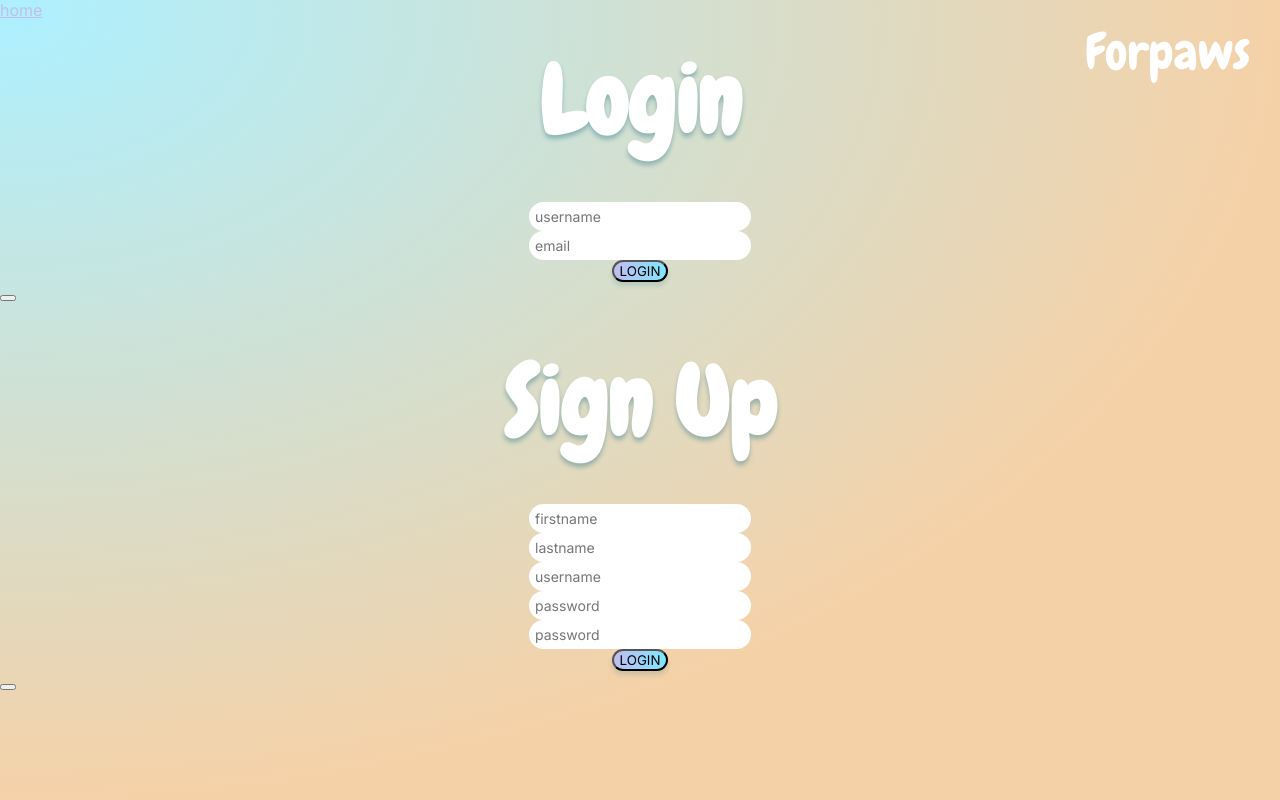
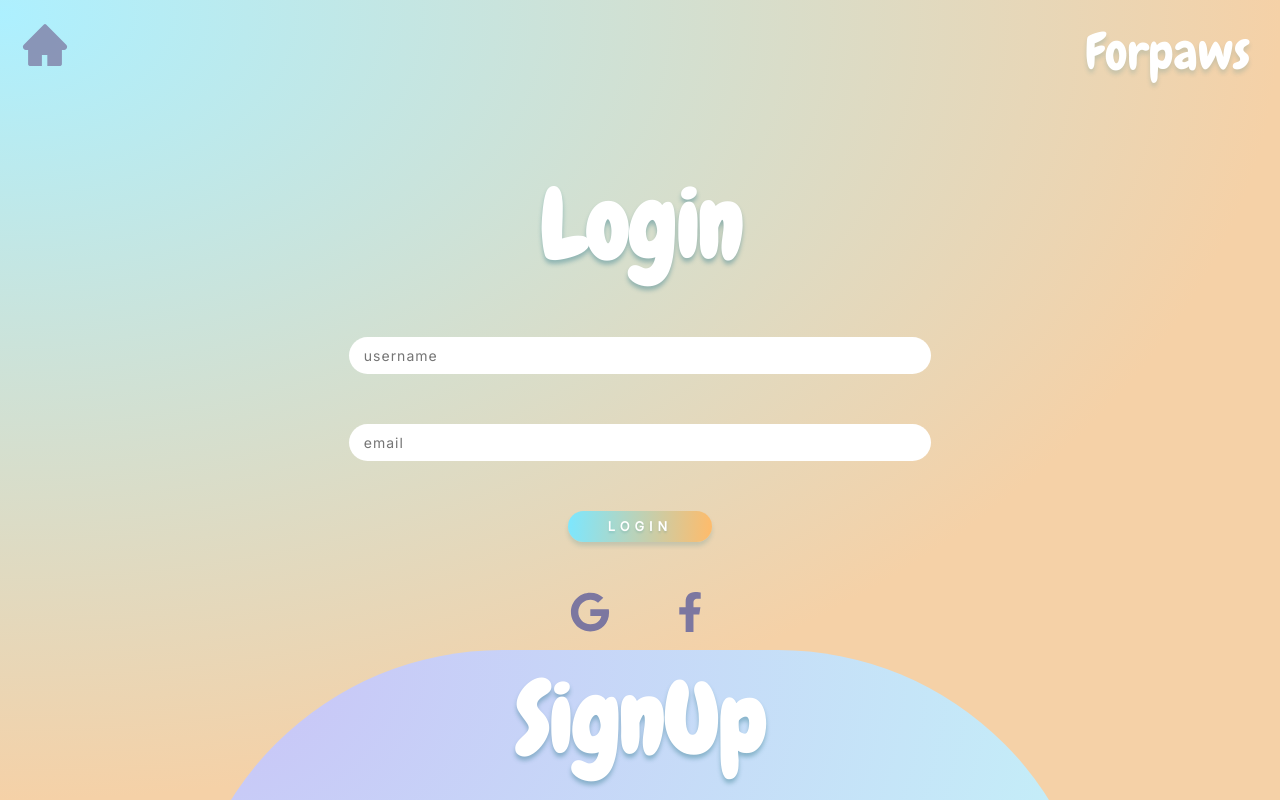
Before and after one commit to MeowDevCU/forpaws, a React (Create React App) app: page /login in a window 1280 px wide. Shown: the top 800 px of the page. Built offline with nearby package versions, Linux system fonts and the light colour scheme.

Commit message:
working pages, semi functional login page (awaiting animations)

```diff
--- a/public/index.html
+++ b/public/index.html
@@ -24,7 +24,7 @@
       work correctly both with client-side routing and a non-root public URL.
       Learn how to configure a non-root public URL by running `npm run build`.
     -->
-    <title>React App</title>
+    <title>Forpaws</title>
   </head>
   <body>
     <noscript>You need to enable JavaScript to run this app.</noscript>
--- a/src/App.css
+++ b/src/App.css
@@ -10,11 +10,9 @@ header {
 }
 
 .App-header {
-   background-image: radial-gradient(
-         100% 100% at 0% 0%,
+   background-image: radial-gradient(100% 100% at 0% 0%,
          #adf0ff 0%,
-         transparent 90%
-      ),
+         transparent 90%),
       radial-gradient(100% 100% at 100% 0%, #ffd29c 0%, transparent 90%);
 }
 
@@ -31,6 +29,7 @@ h1 {
    font-size: 50px;
    margin: 20px 30px 0;
    text-align: right;
+   text-shadow: 0 4px 4px var(--shadowBlue);
 }
 
 .who-to-follow {
@@ -95,6 +94,5 @@ h3 {
 
 .search_bar input[type="text"] {
    box-shadow: 0 1px 4px 0 var(--shadowBlue);
-   width: calc(100% - 12px);
    height: 25px;
 }
--- a/src/Home_page/home.css
+++ b/src/Home_page/home.css
@@ -4,7 +4,10 @@
    color: white;
    position: absolute;
    z-index: 1;
-   font-size: 18px;
+   letter-spacing: 5px;
+   font-size: 0.8em;
+   font-weight: bold;
+   text-shadow: 0 2px 2px var(--shadowBlue);
    margin: 30px;
-   padding: 7px 40px;
+   padding: 9px 40px;
 }
--- a/src/Home_page/home.js
+++ b/src/Home_page/home.js
@@ -16,7 +16,7 @@ const Home = () => {
             <h1>Forpaws</h1>
          </div></header>
          {getAuth().currentUser != null ? <Nav /> : <Link to="..\login">
-            <div className=" dark-btn login-btn">Login/signup</div>
+            <div className=" dark-btn login-btn">LOGIN/SIGNUP</div>
          </Link>}
          { }
       </>
--- a/src/Login_page/login.css
+++ b/src/Login_page/login.css
@@ -4,12 +4,15 @@ header {
 } */
 @import "../root.css";
 
-.login-background {
+#login-page {
   position: absolute;
+  display: flex;
+  justify-content: center;
   top: 0;
   background-image: radial-gradient(100% 98.2% at 0% 1.8%, #ADF0FF 0%, #F5D1A7 100%);
   width: 100%;
   height: 100vh;
+  /* overflow: hidden; */
 }
 
 h4 {
@@ -19,11 +22,81 @@ h4 {
   text-align: center;
   color: #FFFFFF;
   text-shadow: 0px 4px 4px rgba(45, 121, 137, 0.4);
-  margin: 40px;
+  margin-bottom: 40px;
+}
+
+
+.login-form input,
+.signup-form input {
+  display: block;
+  margin: 50px auto;
+}
+
+.input-short input {
+  margin: 0;
+}
+
+
+.login-background,
+.signup-background {
+  display: flex;
+  justify-content: center;
+  align-items: center;
+  width: 70vw;
+  padding: 10px;
+  border-radius: 40vh;
+}
+
+.login-background {
+  margin: auto;
+}
+
+.signup-background {
+  background-image: radial-gradient(100% 98.2% at 0% 1.8%, #C9C2F7 0%, #C4EEF8 100%);
+  position: absolute;
+  top: calc(100vh - 150px);
+  padding-bottom: 40px;
 }
 
 .login,
-#login-form input {
-  display: block;
-  margin: auto;
+.signup {
+  width: 65%;
 }
+
+.input-short {
+  display: flex;
+  align-items: baseline;
+  gap: 20px;
+}
+
+#login-page input[type="text"] {
+  height: 25px;
+}
+
+#login-page input[type="submit"] {
+  color: white;
+  font-weight: bold;
+  letter-spacing: 5px;
+  font-size: 0.8em;
+  text-shadow: 0 2px 2px var(--shadowBlue);
+  padding: 8px 40px;
+}
+
+.extra-login-options {
+  display: flex;
+  gap: 40px;
+  justify-content: center;
+  color: var(--darkpurple);
+}
+
+.extra-login-options .nav-icon {
+  min-width: 40px;
+  min-height: 40px;
+}
+
+.home {
+  min-width: 50px;
+  min-height: 50px;
+  opacity: 75%;
+  margin: 20px;
+}
--- a/src/Login_page/login.js
+++ b/src/Login_page/login.js
@@ -1,10 +1,10 @@
 /* Made by Aashna, Amilesh, Neel 27/12/2022 */
 import React, { useState, useEffect } from "react";
-import Nav from "../Nav/nav.js";
 import { auth, provider } from "../firebase-config";
 import { getAuth, signInWithPopup } from "firebase/auth";
-import { BrowserRouter as Router, Routes, Route, Link } from "react-router-dom";
-import Friends from "../Friends_page/friends";
+import { Link } from "react-router-dom";
+import * as FaIcons from "react-icons/fa";
+import * as AiIcons from "react-icons/ai";
 import "./login.css";
 
 const Login = () => {
@@ -25,6 +25,7 @@ const Login = () => {
         localStorage.setItem("name", data.user.displayName);
       });
     };
+
     useEffect(() => {
       setValue(localStorage.getItem("email"));
       console.log(value);
@@ -41,78 +42,78 @@ const Login = () => {
       <>
         <header>
           <div className="header-items">
-            <Link to="/">
-              home
-            </Link>
-            <div></div>
+            <div><Link to="/"><AiIcons.AiFillHome className="nav-icon home" /></Link>
+            </div><div></div>
             <h1>Forpaws</h1>
           </div>
         </header>
+
+        <div id="login-page">
           <div className=" login-background">
-
-
             <div className="login" onSubmit={signUp}>
               <h4>Login</h4>
-            <form id="login-form">
+              <form className="login-form">
                 <input
-                className="input-long"
                   type="text"
                   placeholder="username"
                   defaultValue={username}
                   onChange={(e) => setEmail(e.target.value)}
                 />
                 <input
-                className="input-long"
                   type="text"
                   placeholder="email"
                   defaultValue={email}
                   onChange={(e) => setPassword(e.target.value)}
                 />
-              <input className="dark-btn" type="submit" value="LOGIN" />
+                <input className="light-btn" type="submit" value="LOGIN" />
               </form>
-            <div className="extra-login_-options">
-              <button className="google-btn" onClick={handleClick} />
+              <div className="extra-login-options">
+                <div className="google-btn" onClick={handleClick} ><FaIcons.FaGoogle className="nav-icon" /></div>
+                <div className="google-btn" onClick={handleClick} ><FaIcons.FaFacebookF className="nav-icon" /></div>
               </div>
             </div>
 
+            <div className=" signup-background">
               <div className="signup">
-            <h4>Sign Up</h4>
-            <form id="login-form">
-              <input
-                className="input-short"
+                <h4>SignUp</h4>
+                <form className="signup-form">
+                  <div className="input-short"><input
                     type="text"
                     placeholder="firstname"
                   />
                     <input
-                className="input-short"
                       type="text"
                       placeholder="lastname"
-              />
+                    /></div>
                   <input
-                className="input-long"
                     type="text"
                     placeholder="username"
                     defaultValue={username}
                     onChange={(e) => setUsername(e.target.value)}
                   />
                   <input
-                className="input-long"
                     type="text"
-                placeholder="password"
+                    placeholder="email"
                     defaultValue={email}
                     onChange={(e) => setEmail(e.target.value)}
                   />
                   <input
-                className="input-long"
                     type="text"
                     placeholder="password"
                     defaultValue={email}
                     onChange={(e) => setPassword(e.target.value)}
                   />
-              <input className="dark-btn" type="submit" value="LOGIN" />
+                  <input
+                    className="dark-btn"
+                    type="submit"
+                    value="SIGNUP"
+                  />
                 </form>
-            <div className="extra-login_-options">
-              <button className="google-btn" onClick={handleClick} />
+                <div className="extra-login-options">
+                  <div className="google-btn" onClick={handleClick} ><FaIcons.FaGoogle className="nav-icon" /></div>
+                  <div className="google-btn" onClick={handleClick} ><FaIcons.FaFacebookF className="nav-icon" /></div>
+                </div>
+              </div>
             </div>
           </div>
         </div>
--- a/src/Nav/sidebarData.js
+++ b/src/Nav/sidebarData.js
@@ -19,7 +19,7 @@ export const SidebarData = [
    },
    {
       title: "messages",
-      path: "/login",
+      path: "/messages",
       icon: <IoIcons.IoMdChatbubbles className="nav-icon" />,
       cName: "nav-text"
    },
--- a/src/root.css
+++ b/src/root.css
@@ -27,8 +27,10 @@
 }
 
 input[type="text"] {
+    letter-spacing: 1px;
+    width: calc(100% - 30px);
     border: unset;
-    padding: 6px;
+    padding: 6px 15px;
     border-radius: 30px;
     font-size: 14px;
 }
@@ -39,7 +41,15 @@ input[type="text"]:focus {
 }
 
 .dark-btn {
+    border: none;
     background: linear-gradient(93.9deg, #c3bcf0 0%, #7ce7ff 100%);
     box-shadow: 0px 4px 4px var(--shadowBlue);
     border-radius: 40px;
 }
+
+.light-btn {
+    border: none;
+    background: linear-gradient(93.9deg, #7CE7FF 0%, #FFBB6A 100%);
+    box-shadow: 0px 4px 4px var(--shadowBlue);
+    border-radius: 40px;
+}
```
Also changed, not shown: src/setupTests.js (deleted, +0 -5 lines), src/logo.svg (deleted). Lines whose indentation alone changed are shown as unchanged.
